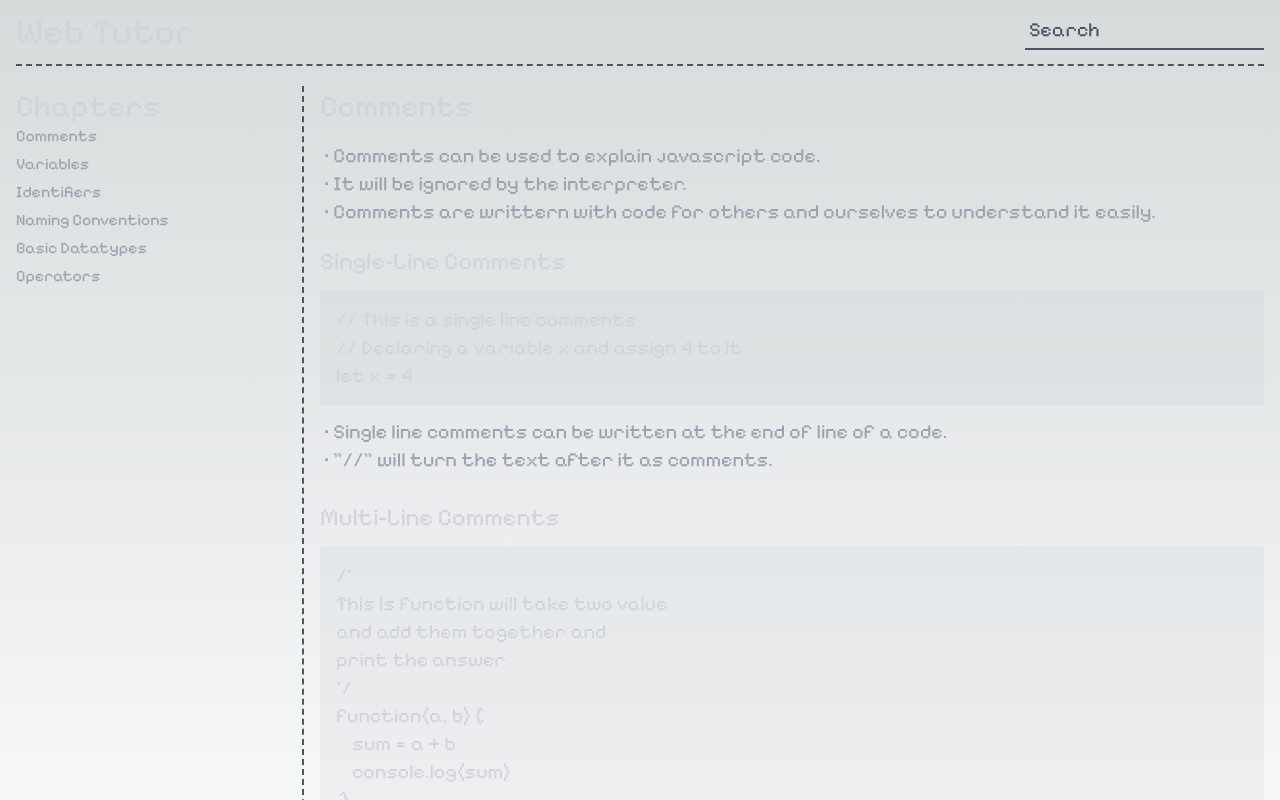
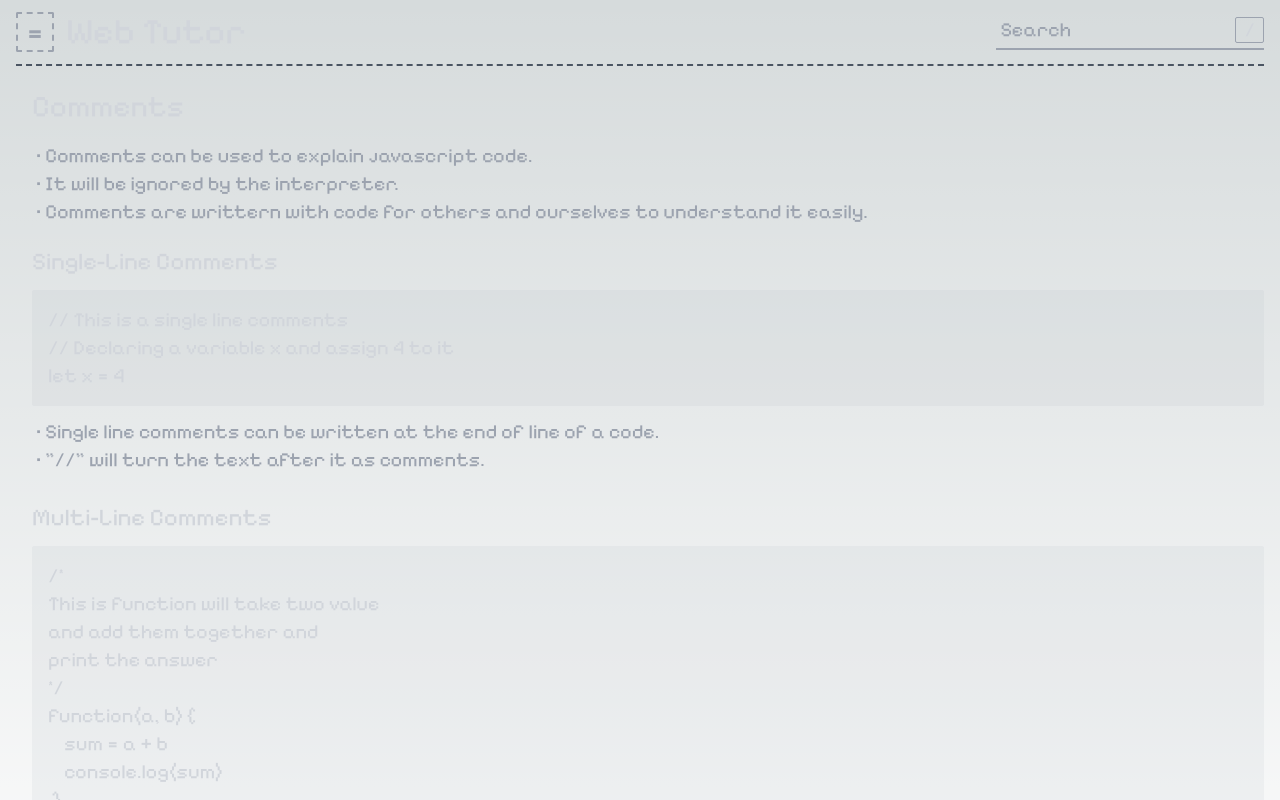
Before and after one commit to sarjun12/web-tutor, a Next.js app: page /chapter/0 in a window 1280 px wide. Shown: the top 800 px of the page. Built offline with nearby package versions, Linux system fonts and the light colour scheme.

Commit message:
add sidebar and search

```diff
--- a/app/api/chapter-list/route.ts
+++ b/app/api/chapter-list/route.ts
@@ -1,9 +1,9 @@
 import data from "../data.json";
 
 export async function GET(_: Request) {
-  const chapterList: Array<{ id: number; name: string }> = [];
+  const chapterList: Array<string> = [];
   for (let i = 0; i < data.chapters.length; i++) {
-    chapterList.push({ id: data.chapters[i].id, name: data.chapters[i].title });
+    chapterList.push(data.chapters[i].title);
   }
   return Response.json({ chapterList })
 }
--- a/app/chapter/[slug]/page.tsx
+++ b/app/chapter/[slug]/page.tsx
@@ -10,13 +10,19 @@ import SideBar from "@/app/sidebar";
 export default function Page({ params }: { params: { slug: string } }) {
   const [chapter, setChapter] = useState<Chapter | undefined>(undefined);
   const [isLoading, setLoading] = useState(true);
+  const [showSidebar, setShowSidebar] = useState(true);
 
-  const [chapterList, setChapterList] = useState<
-    Array<{ id: number; name: string }>
-  >([]);
-  const [isChapterListLoading, setChapterListLoading] = useState(true);
-  useEffect(() => { }, []);
+  const [chapterList, setChapterList] = useState<Array<string>>([]);
+  useEffect(() => {}, [showSidebar]);
   useEffect(() => {
+    if (localStorage !== undefined) {
+      const show = localStorage.getItem("showSidebar");
+      if (show === "show") {
+        setShowSidebar(true);
+      } else {
+        setShowSidebar(false);
+      }
+    }
     fetch(`/api/chapter/${params.slug}`)
       .then((res) => {
         if (!res.ok) throw Error("Fetch error");
@@ -36,27 +42,27 @@ export default function Page({ params }: { params: { slug: string } }) {
       })
       .then((res) => {
         setChapterList(res.chapterList);
-        setChapterListLoading(false);
-      })
-      .catch((_) => {
-        setChapterListLoading(false);
       });
   }, [params.slug]);
 
   if (isLoading)
     return (
       <div className="h-screen w-screen p-4 pb-3 pt-0 flex flex-col">
-        <Navbar chapterList={chapterList} />
+        <Navbar chapterList={chapterList} setShowSidebar={setShowSidebar} />
         <LoadingSpinner />
       </div>
     );
   if (!chapter) return <p>Something went wrong</p>;
   return (
     <>
-      <div className="min-h-screen w-full flex flex-col p-4 pt-0 pb-3">
-        <Navbar chapterList={chapterList} />
+      <div className="min-h-screen w-full flex flex-col p-4 pt-0 pb-3 selection:text-gray-100 selection:bg-gray-400 selection:bg-opacity-20">
+        <Navbar setShowSidebar={setShowSidebar} chapterList={chapterList} />
         <div className="flex w-full grow flex-row">
-          <SideBar chapterList={chapterList} currentChapter={params.slug} />
+          <SideBar
+            chapterList={chapterList}
+            currentChapter={params.slug}
+            showSideBar={showSidebar}
+          />
           <div className=" flex flex-col font-pixel leading-7 justify-between grow md:pl-4">
             <div className="flex flex-col gap-3 border-b-gray-600 border-b-2 border-dashed grow pt-5 pb-8">
               <span className="text-3xl font-pixel leading-10 text-gray-300">
--- a/app/navbar.tsx
+++ b/app/navbar.tsx
@@ -1,18 +1,100 @@
 import Link from "next/link";
-import { useState } from "react";
+import { SetStateAction, useEffect, useState } from "react";
 
-export default function Navbar(props: {chapterList: Array<{id: number, name: string}>}) {
-  const [searchResult, setSearchResult] = useState()
+export default function Navbar(props: {
+  chapterList: Array<string>;
+  setShowSidebar: React.Dispatch<SetStateAction<boolean>>;
+}) {
+  const [searchResult, setSearchResult] = useState<Array<string>>();
+  const [input, setInput] = useState("");
+  if (typeof window !== "undefined")
+    window.addEventListener("keydown", (e) => {
+      if (e.key === "/") {
+        document.getElementById("input")?.focus();
+        e.preventDefault();
+      }
+    });
+  useEffect(() => {
+    if (input !== "") {
+      const data = props.chapterList.filter((chapter) =>
+        chapter.toLowerCase().includes(input.toLowerCase()),
+      );
+      setSearchResult(data);
+    } else {
+      setSearchResult([]);
+    }
+  }, [input, props.chapterList]);
+  function getFilteredData(input: string) {
+    if (input !== "")
+      return props.chapterList.filter((chapter) =>
+        chapter.toLowerCase().includes(input.toLowerCase()),
+      );
+    return [];
+  }
+  function changeSideBar() {
+    console.log("wrok")
+    props.setShowSidebar((prev) => {
+      const current = !prev;
+      if (localStorage !== undefined) {
+        if (current) localStorage.setItem("showSidebar", "show");
+        else localStorage.setItem("showSidebar", "hide");
+      }
+      return !prev
+    });
+  }
   return (
     <div className="flex w-full border-b-gray-600 text-gray-300 border-b-2 border-dashed py-3 font-normal justify-between">
-      <Link className="text-4xl font-pixel" href="/">
-        Web Tutor
-      </Link>
+      <div className="flex gap-3">
+        <button
+          className="font-pixel text-3xl border-2 border-gray-400 border-dashed text-gray-400 px-2 rounded-sm"
+          onClick={() => changeSideBar()}
+        >
+          =
+        </button>
+        <Link className="text-4xl font-pixel hidden md:block" href="/">
+          Web Tutor
+        </Link>
+      </div>
       <div className="flex flex-col">
-        <input className="bg-transparent w-fit placeholder-gray-600 border-b-2 border-b-gray-600 font-pixel outline-none text-gray-400 text-xl p-1 hover:border-b-gray-400 focus:border-b-gray-400" placeholder="Search"></input>
-        <div >{searchResult}</div>
+        <div
+          className="border-b-2 border-b-gray-400 "
+          //onBlur={() => setSearchResult([])}
+        >
+          <input
+            id="input"
+            className="bg-transparent w-fit placeholder-gray-400 font-pixel outline-none text-gray-200 text-xl p-1 hover:border-b-gray-200 focus:border-b-gray-200"
+            placeholder="Search"
+            onChange={(e) => setInput(e.currentTarget.value)}
+            onFocus={() => setSearchResult(getFilteredData(input))}
+          ></input>
+          <span
+            id="shortcut"
+            className="border border-gray-400 px-2 font-pixel text-xl rounded-sm"
+          >
+            /
+          </span>
+        </div>
+        <div
+          id="result-element"
+          className="absolute top-12 flex flex-col w-fit"
+        >
+          {searchResult &&
+            searchResult.map((chapter, i) => (
+              <ChatperLink key={i} title={chapter} />
+            ))}
+        </div>
       </div>
-
     </div>
   );
 }
+
+function ChatperLink(props: { title: string }) {
+  return (
+    <Link
+      className="leading-8 bg-black w-full text-gray-100 font-pixel text-xl border border-gray-500 p-1"
+      href={`/chapter/${props.title.toLowerCase().split(" ").join("-")}`}
+    >
+      {props.title}
+    </Link>
+  );
+}
--- a/app/page.tsx
+++ b/app/page.tsx
@@ -4,10 +4,9 @@ import Link from "next/link";
 import { useEffect, useState } from "react";
 import LoadingSpinner from "./loadingSpinner";
 
-type ChapterList = Array<{ id: number; name: string }>;
 
 export default function Home() {
-  const [chapterList, setChapterList] = useState<ChapterList>();
+  const [chapterList, setChapterList] = useState<Array<string>>();
   const [isLoading, setLoading] = useState(true);
 
   useEffect(() => {
@@ -31,14 +30,14 @@ export default function Home() {
   )
   if (!chapterList) return <div>Something went wrong</div>;
   return (
-    <main className="flex min-h-screen justify-center p-8 font-pixel">
+    <main className="flex min-h-screen justify-center p-8 font-pixel selection:text-gray-100 selection:bg-gray-400 selection:bg-opacity-20">
       <div className="flex flex-col gap-5">
         <span className="font-medium text-6xl text-gray-300">Web Tutor</span>
           <span className="text-gray-400 text-xl leading-7">
             Web tutor covers basics of javascript with example.&#160;
             <Link
               href="/chapter/comments"
-              className="underline underline-offset-4 leading-7 text-purple-400 hover:text-slate-400"
+              className="underline underline-offset-4 leading-7 text-slate-600 hover:text-slate-400"
             >
               Start Here
             </Link>
@@ -46,11 +45,10 @@ export default function Home() {
         <div className="flex gap-3 flex-col">
           <span className="font-medium text-3xl text-gray-300 leading-10">Chapter List</span>
           <div className="flex flex-col text-xl">
-            {chapterList.map((chapter) => (
+            {chapterList.map((chapter, i) => (
               <ChapterLink
-                id={chapter.id}
-                name={chapter.name}
-                key={chapter.id}
+                name={chapter}
+                key={i}
               />
             ))}
           </div>
@@ -60,7 +58,7 @@ export default function Home() {
   );
 }
 
-function ChapterLink(props: { id: number; name: string }) {
+function ChapterLink(props: { name: string }) {
   return (
     <Link
       className="underline underline-offset-4 leading-7 text-gray-300 hover:text-slate-400 visited:text-gray-400"
--- a/app/sidebar.tsx
+++ b/app/sidebar.tsx
@@ -1,18 +1,18 @@
 import Link from "next/link";
 
-export default function SideBar(props: {chapterList: Array<{id: number, name: string}>, currentChapter: string}) {
+export default function SideBar(props: {chapterList: Array<string>, currentChapter: string, showSideBar: boolean}) {
   if (!props.chapterList) return <div></div>
   return (
-    <div className="p-5 pr-0 hidden md:flex pl-0 w-72 min-w-fit pb-1">
+    <div className={`p-5 pr-0 md:flex pl-0 w-72 pb-1 ${props.showSideBar ? "md:flex flex min-w-fit ": "hidden md:hidden"}`}>
       <div className="font-pixel text-md text-gray-400 border-r-2 border-gray-600 border-dashed pr-5 leading-5 grow">
         <span className="text-3xl text-gray-300 leading-10">Chapters</span>
         <div className="flex flex-col gap-2">
-          {props.chapterList.map((chapter) => {
-            const chapterName = chapter.name.toLowerCase().split(" ").join("-")
+          {props.chapterList.map((chapter, i) => {
+            const chapterName = chapter.toLowerCase().split(" ").join("-")
             if (chapterName === props.currentChapter) {
-              return <CurrentChapterLink id={chapter.id} name={chapter.name} link={chapterName} key={chapter.id}/>
+              return <CurrentChapterLink  name={chapter} link={chapterName} key={i}/>
             }
-            return<ChapterLink id={chapter.id} name={chapter.name} link={chapterName} key={chapter.id} />
+            return<ChapterLink name={chapter} link={chapterName} key={i} />
           })}
         </div>
       </div>
@@ -20,14 +20,14 @@ export default function SideBar(props: {chapterList: Array<{id: number, name: st
   );
 }
 
-function ChapterLink(props: { id: number; name: string; link: string }) {
+function ChapterLink(props: { name: string; link: string }) {
   return (
     <Link href={`/chapter/${props.link}`} className="hover:text-gray-300">
       {props.name}
     </Link>
   );
 }
-function CurrentChapterLink(props: { id: number; name: string; link: string }) {
+function CurrentChapterLink(props: { name: string; link: string }) {
   return (
     <Link href={`/chapter/${props.link}`} className="hover:text-gray-100 underline">
       {props.name}
```
